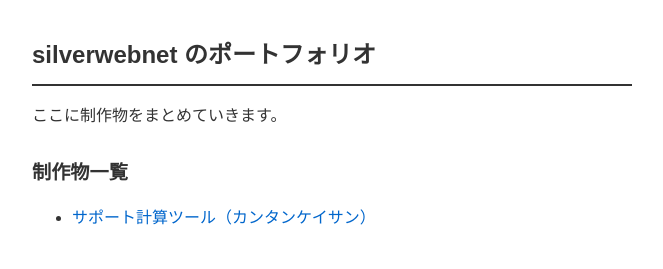
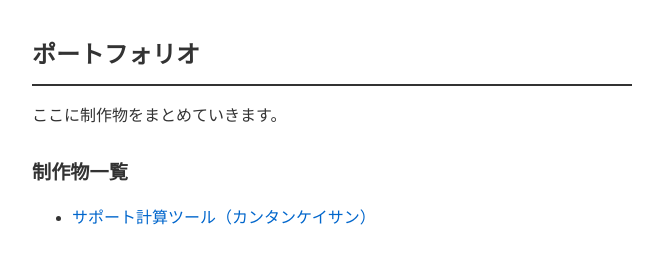
Before and after one commit to silverwebnet/portfolio, a plain HTML site: page index.html in a window 1280 px wide. Shown: the whole page, without its empty margins (308-971 px from the left). Drawn offline with Linux system fonts and the light colour scheme.

Commit message:
index.htmlの表題を「ポートフォリオ」に変更

```diff
--- a/index.html
+++ b/index.html
@@ -37,7 +37,7 @@
     </style>
 </head>
 <body>
-    <h1>silverwebnet のポートフォリオ</h1>
+    <h1>ポートフォリオ</h1>
     <p>ここに制作物をまとめていきます。</p>
 
     <h2>制作物一覧</h2>
```
Also changed, not shown: 1 other file.
